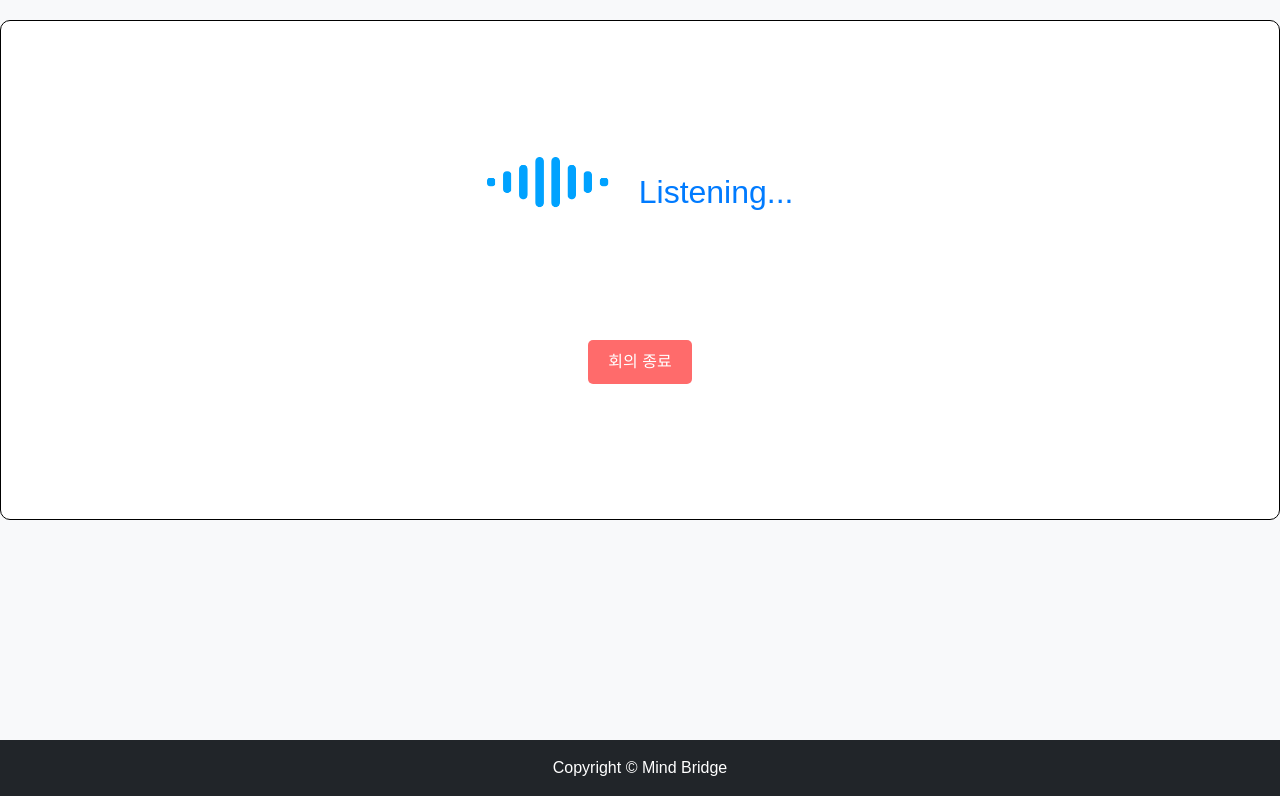
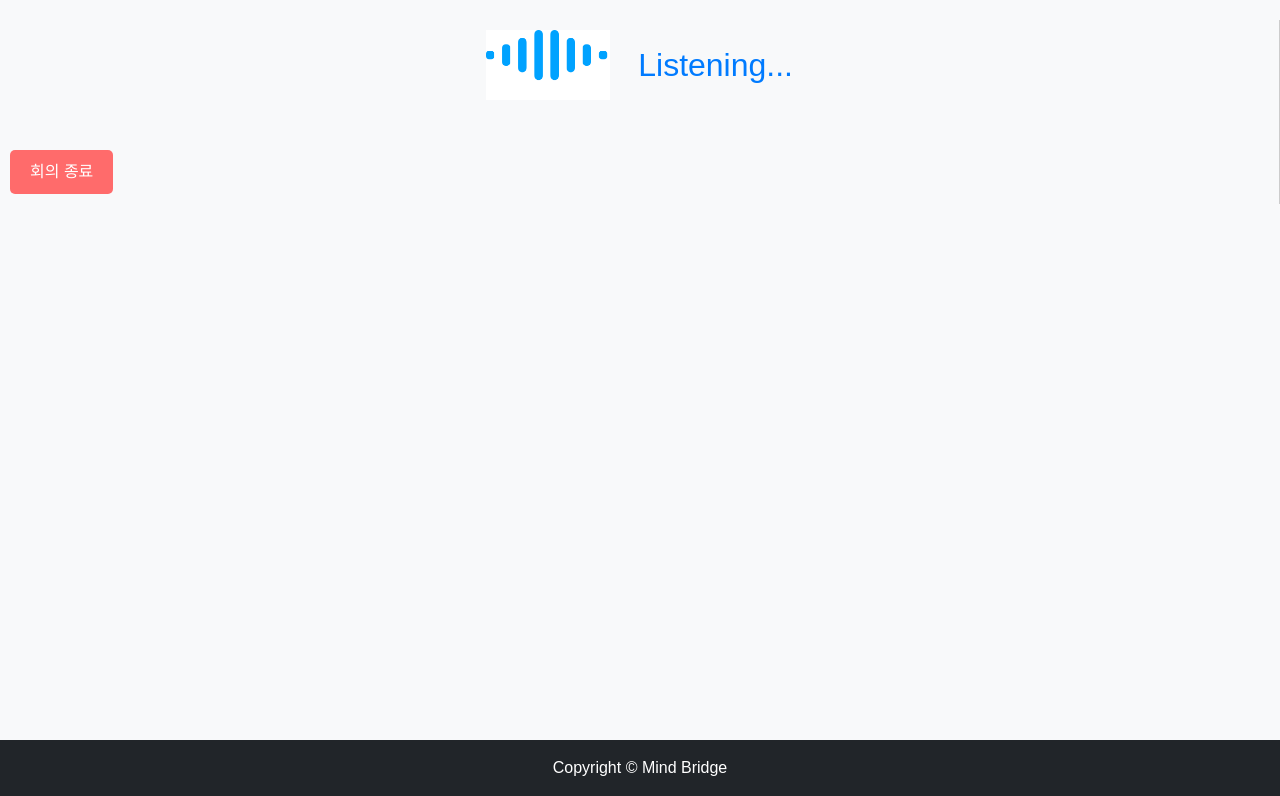
Before and after one commit to SKNETWORKS-FAMILY-AICAMP/SKN02-FINAL-3Team, a Django app: page /recording/ in a window 1280 px wide. Shown: the part 54-850 px from the top of the page. Run offline with Django 5.2, Linux system fonts and the light colour scheme; parts of the project's set-up code (start-up, migrations or seed data) failed here and were passed over; some libraries are stand-ins or nearby versions.

Commit message:
Recording css 수정

```diff
--- a/meeting/static/meeting/css/recording.css
+++ b/meeting/static/meeting/css/recording.css
@@ -1,14 +1,9 @@
 .recording-container {
     width: 100%;
-    background-color: #ffffff;
+    border-right: 1px solid #ccc;
     overflow-y: auto;
     padding: 10px;
-    margin-top: auto;
-    margin-bottom: auto;
-    border: 1px solid black;
-    border-radius: 10px;
-
-
+    transition: width 0.5s ease;
 }
 .wave {
     display: inline-block;
@@ -19,7 +14,6 @@
     height: 50px;
 }
 .listening-container {
-    margin-top: 10%;
     display: flex;
     align-items: center;
     justify-content: center;
@@ -32,11 +26,6 @@
 #stop-recording-button {
     margin-top: 20px;
 }
-.endButton-container{
-    margin-top: 5%;
-    margin-bottom: 10%;
-    text-align: center;
-}
 #end-button {
     margin-top: 50px;
     background-color: #ff6b6b;
@@ -47,7 +36,7 @@
     border-radius: 5px;
     cursor: pointer;
     margin-top: 50px;
-    display :inline-block;
+    justify-content: center;
 }
 .greeting {
     position: absolute;
```
